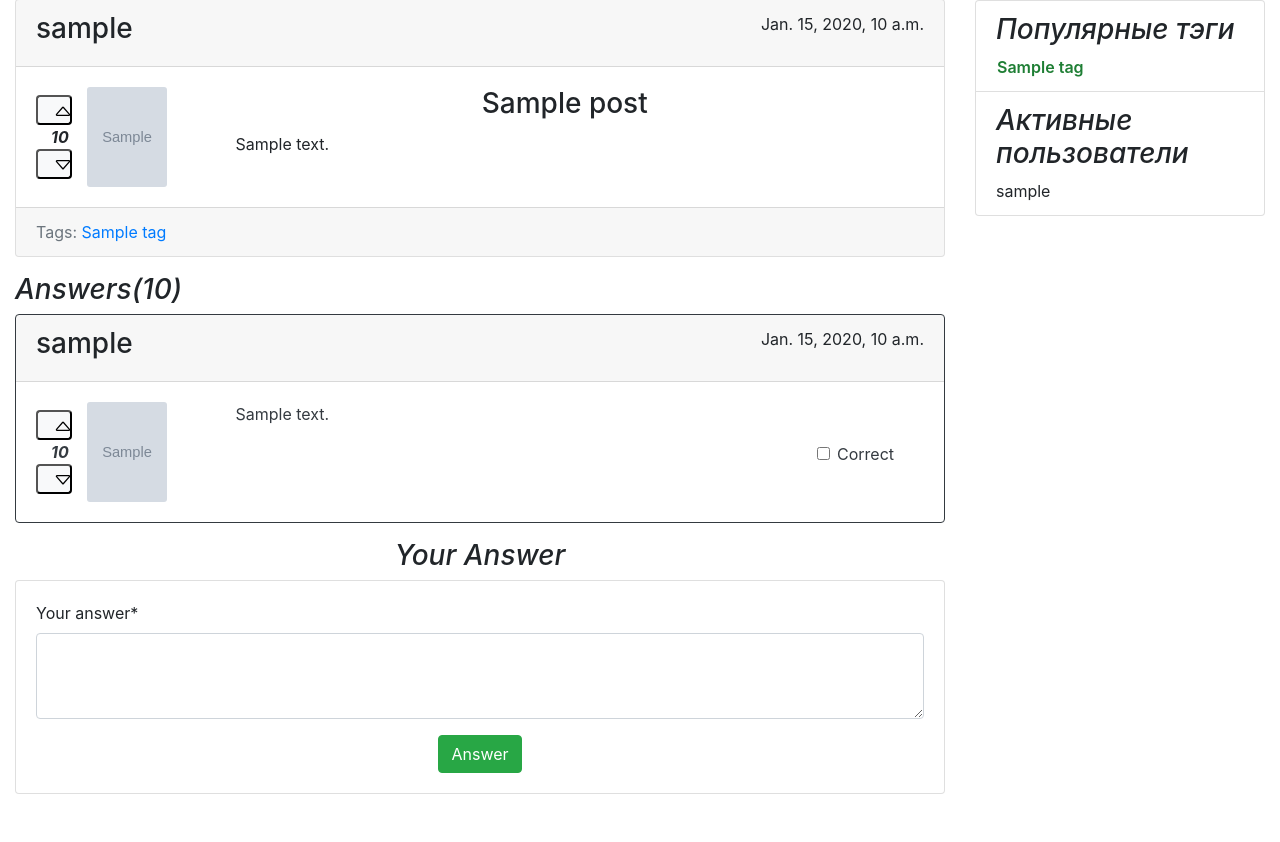
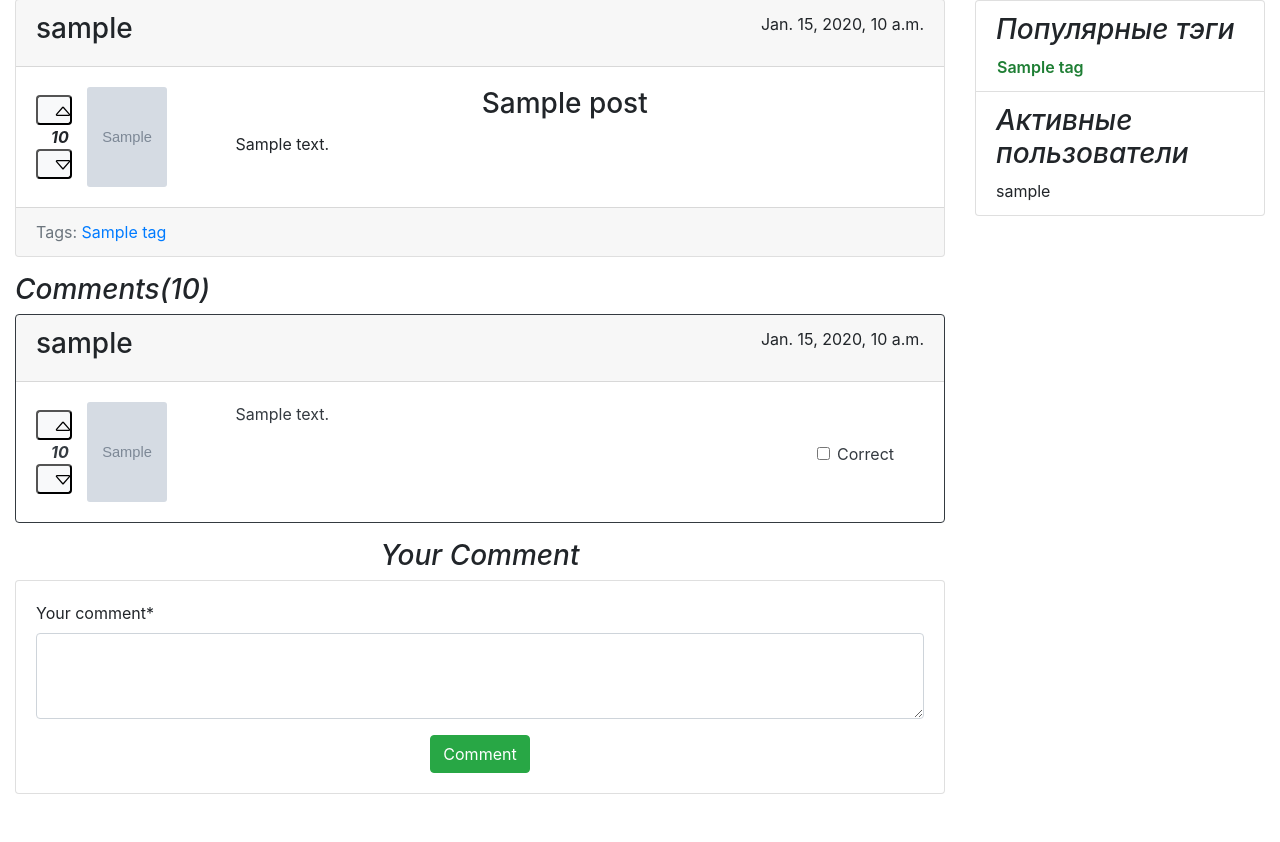
Before and after one commit to H-b-IO-T-O-H/cyber_poligon_front, a Django app: page /post/1 in a window 1280 px wide. Shown: the part 152-994 px from the top of the page. Run offline with Django 3.2, Linux system fonts and the light colour scheme; a user stored in the database is signed in; tables that the repository leaves empty hold one stand-in row (values such as "Sample post"); grey boxes marked "Sample" are stand-in pictures; some libraries are stand-ins or nearby versions.

Commit message:
change answer->comment

```diff
--- a/app/accounts/models.py
+++ b/app/accounts/models.py
@@ -26,7 +26,7 @@ class UserManage(UserManager):
 
 class User(AbstractUser):
 	objects = UserManage()
-	avatar = models.ImageField(upload_to=f'accounts/avatars/', null=True, blank=True)
+	avatar = models.ImageField(upload_to=f'accounts/static/avatars/', null=True, blank=True)
 
 	def __str__(self):
 		return self.username
--- a/app/articles/admin.py
+++ b/app/articles/admin.py
@@ -1,7 +1,7 @@
 from django.contrib import admin
-from articles.models import Post, Tag, LikeDislike, Answer
+from articles.models import Post, Tag, LikeDislike, Comment
 
 admin.site.register(Post)
 admin.site.register(Tag)
 admin.site.register(LikeDislike)
-admin.site.register(Answer)
+admin.site.register(Comment)
--- a/app/articles/forms.py
+++ b/app/articles/forms.py
@@ -25,8 +25,8 @@ class PostForm(forms.Form):
 		return self.cleaned_data['pinned']
 
 
-class AnswerForm(forms.Form):
-	text = forms.CharField(label='Your answer', widget=forms.Textarea(attrs={'rows': '3'}))
+class CommentForm(forms.Form):
+	text = forms.CharField(label='Your comment', widget=forms.Textarea(attrs={'rows': '3'}))
 
 	def clean(self):
 		return self.cleaned_data
--- a/app/articles/static/css/base.css
+++ b/app/articles/static/css/base.css
@@ -19,7 +19,7 @@
     text-align: right;
 }
 
-.card_answer {
+.card_comment {
     margin-top: 55px
 }
 
--- a/app/articles/static/js/LikeDislike.js
+++ b/app/articles/static/js/LikeDislike.js
@@ -34,8 +34,8 @@ $(".newVote").click(function (e) {
             type: 'POST',
             data: data_all,
             success: function (response) {
-                if (data_type === 'answer')
-                    $('#voteAnswer' + data_id).html(response);
+                if (data_type === 'comment')
+                    $('#voteComment' + data_id).html(response);
                 else
                     $('#votePost' + data_id).html(response);
             },
--- a/app/articles/templates/articles/index.html
+++ b/app/articles/templates/articles/index.html
@@ -13,7 +13,7 @@
                        href="{% url 'articles:Cat In Hat' %}"><strong>Новое</strong></a>
                 </li>
                 <li class="col-4 btn-sm text-center">
-                    <a class="font-italic nav-link {% if sort_key == '-total_answers'  %} active {% endif %}"
+                    <a class="font-italic nav-link {% if sort_key == '-total_comments'  %} active {% endif %}"
                        href="?popular"><strong>Популярное</strong></a>
                 </li>
             </div>
--- a/app/articles/templates/articles/utils/card.html
+++ b/app/articles/templates/articles/utils/card.html
@@ -14,7 +14,7 @@
     <div class="card-body">
         <div class="row">
             <div class="row col-3">
-                {% include 'articles/utils/likeDisQuestions.html' %}
+                {% include 'articles/utils/likeDisPosts.html' %}
                 <div class="row col-7">
                     {% if post.author.avatar != '' %}
                         <img class="user_avatar card-img" src="{% static post.author.avatar %}" alt="no avatar">
@@ -32,7 +32,7 @@
                     <a href="{% url 'articles:display_single' post.id %}" class="col-6 stretched-link">Continue
                         reading</a>
                     <a href="{% url 'articles:display_single' post.id %}"
-                       class="col-6 text-right stretched-link">Answers({{ post.total_answers }})</a>
+                       class="col-6 text-right stretched-link">Comments({{ post.total_comments }})</a>
                 </div>
             </div>
         </div>
--- a/app/articles/templates/articles/utils/answer.html
+++ b/app/articles/templates/articles/utils/comment.html
@@ -2,24 +2,24 @@
 <div class="card border-dark mb-3">
     <div class="card-header">
         <div class="row">
-            <h3 class="col-2">{{ answer.author }}</h3>
-            <p class="col-10 text-right"> {{ answer.create_date }}</p>
+            <h3 class="col-2">{{ comment.author }}</h3>
+            <p class="col-10 text-right"> {{ comment.create_date }}</p>
         </div>
     </div>
     <div class="card-body text-dark">
         <div class="row">
             <div class="row col-3">
-                 {% include 'articles/utils/likeDisAnswers.html' %}
+                 {% include 'articles/utils/likeDisComments.html' %}
                 <div class="row col-7">
-                    {% if answer.author.avatar != '' %}
-                        <img class="user_avatar card-img" src="{% static answer.author.avatar %}" alt="no avatar">
+                    {% if comment.author.avatar != '' %}
+                        <img class="user_avatar card-img" src="{% static comment.author.avatar %}" alt="no avatar">
                     {% else %}
                         <img class="user_avatar card-img" src="{% static 'default_avatar.svg' %}" alt="">
                     {% endif %}
                 </div>
             </div>
             <div class="col-9">
-                <p class="card-text">{{ answer.text }}</p>
+                <p class="card-text">{{ comment.text }}</p>
                 <div class="form-group form-check text-right">
                     <input type="checkbox" class="form-check-input" id="exampleCheck1">
                     <label class="form-check-label" for="exampleCheck1">Correct</label>
--- a/app/articles/templates/articles/utils/likeDisAnswers.html
+++ b/app/articles/templates/articles/utils/likeDisComments.html
@@ -2,19 +2,19 @@
     {% load static %}
     <div class="col-4 mt-2 text-center">
         <button type="submit"
-                data-type="answer"
+                data-type="comment"
                 data-action="up"
-                data-id="{{ answer.id }}"
+                data-id="{{ comment.id }}"
                 class="col newVote btn-xs bg-light rounded">
             <img src="{% static 'images/caret-up.svg' %}" width="20" height="20" alt="">
         </button>
-        <strong class="col font-italic" id="voteAnswer{{ answer.id }}">
-                {{ answer.total_likes }}
+        <strong class="col font-italic" id="voteComment{{ comment.id }}">
+                {{ comment.total_likes }}
         </strong>
         <button type="submit"
-                data-type="answer"
+                data-type="comment"
                 data-action="down"
-                data-id="{{ answer.id }}"
+                data-id="{{ comment.id }}"
                 class="col newVote btn-xs bg-light rounded">
             <img src="{% static 'images/caret-down.svg' %}" width="20" height="20" alt="">
         </button>
--- a/app/articles/templates/articles/utils/post.html
+++ b/app/articles/templates/articles/utils/post.html
@@ -4,7 +4,7 @@
 <link rel="stylesheet" href="{% static 'css/post.css' %}">
 
 {% block content %}
-    <div class="card card_answer ">
+    <div class="card card_comment ">
         <div class="card-header">
             <div class="row">
                 <h3 class="col-2">{{ post.author }}</h3>
@@ -14,7 +14,7 @@
         <div class="card-body">
             <div class="row">
                 <div class="row col-3">
-                    {% include 'articles/utils/likeDisQuestions.html' %}
+                    {% include 'articles/utils/likeDisPosts.html' %}
                     <div class="row col-7">
                         {% if post.author.avatar != '' %}
                             <img class="user_avatar card-img" src="{% static post.author.avatar %}" alt="no avatar">
@@ -40,20 +40,20 @@
         </div>
     </div>
     {% if page_object %}
-        <h3 class="font-italic mt-3">Answers({{ post.total_answers }})</h3>
-        {% for answer in page_object %}
-            {% include 'articles/utils/answer.html' %}
+        <h3 class="font-italic mt-3">Comments({{ post.total_comments }})</h3>
+        {% for comment in page_object %}
+            {% include 'articles/utils/comment.html' %}
         {% endfor %}
         {% if is_paginated %}
             {% include 'articles/utils/paginator.html' %}
         {% endif %}
     {% endif %}
     {% if request.user.is_anonymous %}
-        <h3 class="font-italic my-3">Only registered users can add answers!</h3>
+        <h3 class="font-italic my-3">Only registered users can add comments!</h3>
     {% else %}
         <div class="mt-3">
-            <div class="text-center new_answer ">
-                <h3 class="font-italic">Your Answer</h3>
+            <div class="text-center new_comment ">
+                <h3 class="font-italic">Your Comment</h3>
             </div>
             <div class="card mb-5">
                 <div class="card-body">
@@ -66,7 +66,7 @@
                         {% endif %}
                         {{ form|crispy }}
                         <div class="col OK_btn text-center">
-                            <button class="btn btn-success" id="ans" type="submit">Answer</button>
+                            <button class="btn btn-success" id="ans" type="submit">Comment</button>
                         </div>
                     </form>
                 </div>
--- a/app/articles/urls.py
+++ b/app/articles/urls.py
@@ -1,6 +1,6 @@
 from django.urls import path
 from articles import views
-from articles.models import LikeDislike, Post, Answer
+from articles.models import LikeDislike, Post, Comment
 
 app_name = 'articles'
 urlpatterns = [
--- a/app/articles/views.py
+++ b/app/articles/views.py
@@ -1,5 +1,5 @@
-from articles.forms import PostForm, AnswerForm
-from articles.models import Post, Answer, Tag, LikeDislike
+from articles.forms import PostForm, CommentForm
+from articles.models import Post, Comment, Tag, LikeDislike
 from django.contrib.auth.decorators import login_required
 from django.core.handlers.wsgi import WSGIRequest
 from django.core.paginator import Paginator
@@ -14,7 +14,7 @@ def index(request: WSGIRequest):
     if len(filters) == 1:
         query_filter = list(filters)[0]
     filter_map = {
-        "popular": "-total_answers",
+        "popular": "-total_comments",
         "pinned": "-is_pinned",
     }
 
@@ -54,21 +54,21 @@ def display_single(request, post_id):
     if request.method == 'POST':
         if not request.user.is_authenticated:
             return redirect('accounts:login')
-        form = AnswerForm(request.POST)
+        form = CommentForm(request.POST)
         if not form.is_valid():
             context.update({'form': form})
-        answer_full = Answer.objects.create_answer(author=request.user, post=post,
+        comment_full = Comment.objects.create_comment(author=request.user, post=post,
                                                    text=form.cleaned_data['text'])
-        answer_full.save()
+        comment_full.save()
         return redirect('../post/{}'.format(post.id))
-    answers = Answer.objects.filter(post=post_id).order_by('-create_date')
-    answers_context = paginate(answers, request, 3)
-    form = AnswerForm()
+    comments = Comment.objects.filter(post=post_id).order_by('-create_date')
+    comments_context = paginate(comments, request, 3)
+    form = CommentForm()
     context.update({'form': form, 'post': post,
-                    'page_object': answers_context['page_object'],
-                    'is_paginated': answers_context['is_paginated'],
-                    'next_url': answers_context['next_url'],
-                    'prev_url': answers_context['prev_url']})
+                    'page_object': comments_context['page_object'],
+                    'is_paginated': comments_context['is_paginated'],
+                    'next_url': comments_context['next_url'],
+                    'prev_url': comments_context['prev_url']})
     return render(request, 'articles/utils/post.html', context=context)
 
 
@@ -113,7 +113,7 @@ def vote(request):
     if data_type == 'post':
         data_object = Post.objects.get(pk=data_id)
     else:
-        data_object = Answer.objects.get(pk=data_id)
+        data_object = Comment.objects.get(pk=data_id)
     LikeDislike.objects.create_like_dislike(user, instance=data_object, object_id=data_id, action=action)
 
     return HttpResponse(data_object.total_likes, status=200)
```
Also changed, not shown: app/articles/models.py (+9 -10 lines), app/articles/templates/articles/utils/buffer.html (+8 -8 lines), app/accounts/avatars/sAOO17OKdQc.jpeg (deleted), app/accounts/migrations/0004_alter_user_avatar.py (added), app/accounts/migrations/0005_alter_user_avatar.py (added), app/articles/migrations/0001_initial.py, app/articles/templates/articles/utils/likeDisPosts.html (renamed from app/articles/templates/articles/utils/likeDisQuestions.html).
